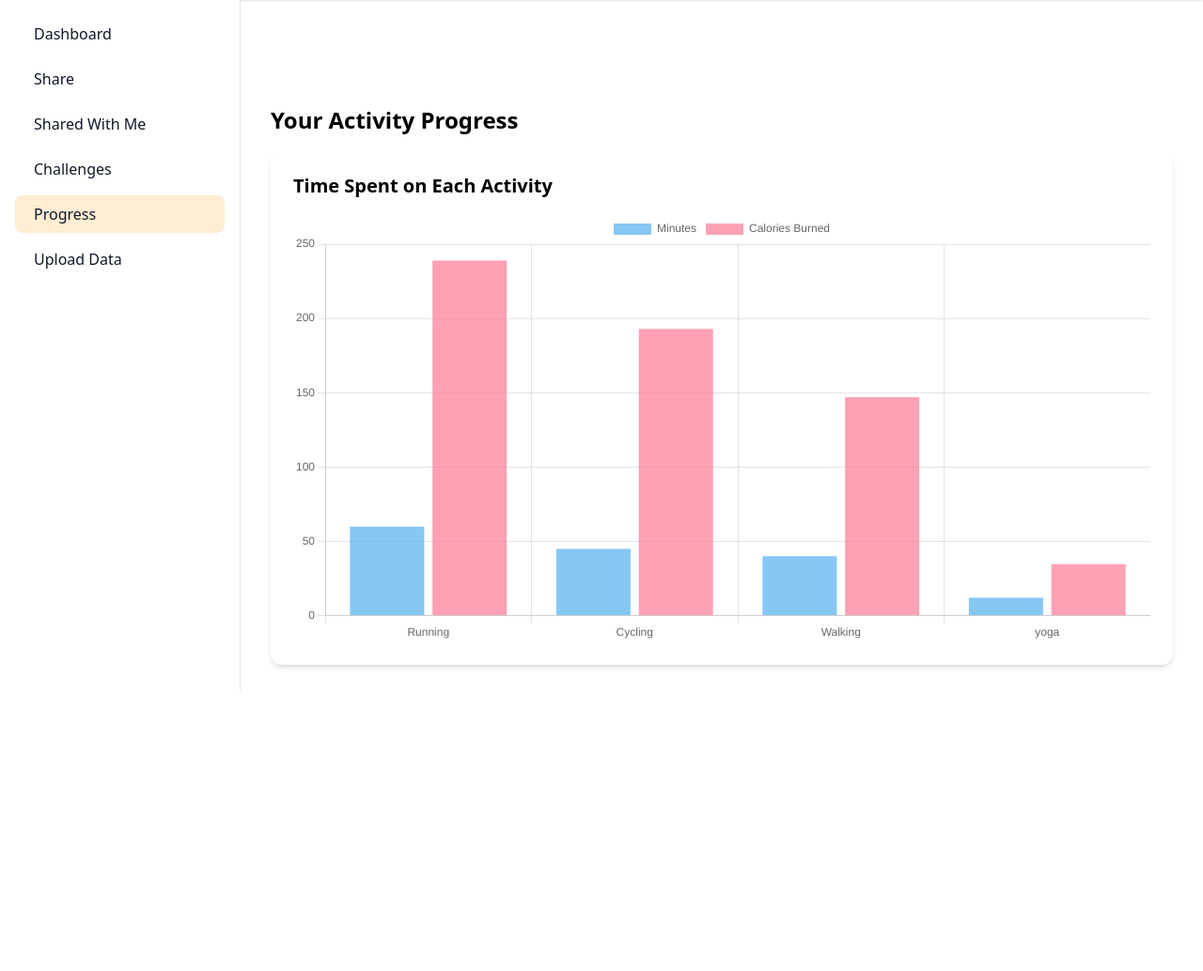
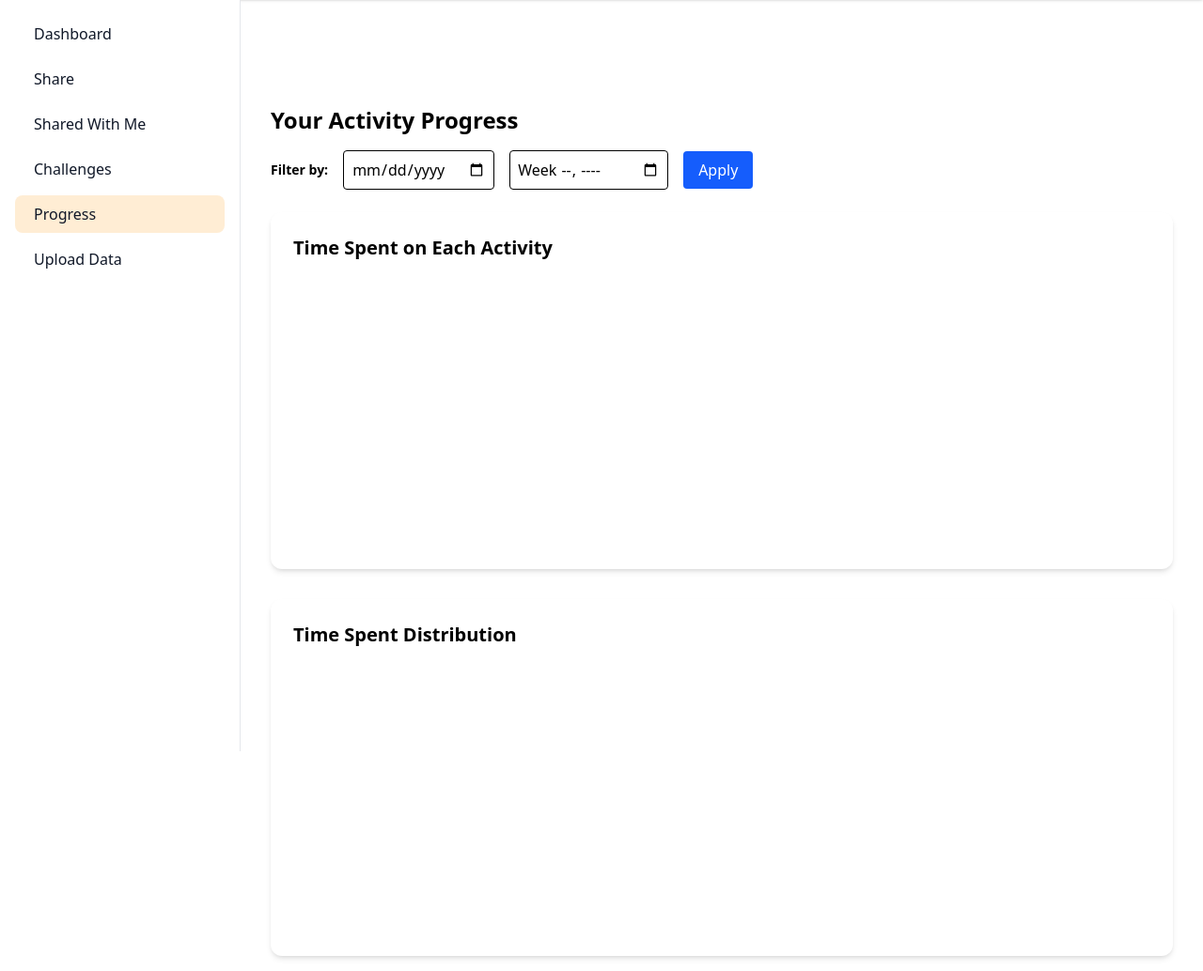
Before and after one commit to ChienAnTu/StrideTrack, a Flask app: page /visualise in a window 1280 px wide. Shown: the part 64-1098 px from the top of the page at 94% size. Before the commit the page ends 800 px from the top, so only its background shows below. Run offline with Flask 3, Linux system fonts and the light colour scheme; a user stored in the database is signed in; a map, chart or similar area stays blank.

Commit message:
Adjusted visualise layout for consistent filtering and chart display

```diff
--- a/app/templates/visualise.html
+++ b/app/templates/visualise.html
@@ -7,12 +7,40 @@
     <!-- main body -->
     <div class="pt-20 max-w-5xl mx-auto px-4 space-y-8">
       <h2 class="text-2xl font-semibold mb-4">Your Activity Progress</h2>
+      <form method="get" class="mb-6 flex flex-wrap items-center gap-4">
+    <label class="text-sm font-semibold">Filter by:</label>
 
-      <div class="bg-white p-6 rounded-xl shadow-md">
-        <h3 class="text-xl font-bold mb-4">Time Spent on Each Activity</h3>
-        <canvas id="activityTimeChart" height="150"></canvas>
+    <!-- Day Picker -->
+    <input type="date" name="day" class="border p-2 rounded" value="{{ request.args.get('day', '') }}">
+
+    <!-- Week Picker -->
+    <input type="week" name="week" class="border p-2 rounded" value="{{ request.args.get('week', '') }}">
+
+    <button type="submit" class="bg-blue-600 text-white px-4 py-2 rounded">Apply</button>
+
+    {% if request.args %}
+    <a href="{{ url_for('visualise') }}" class="text-sm text-red-500 ml-2">Clear</a>
+    {% endif %}
+  </form>
+
+
+      <!-- Bar Chart -->
+    <div class="bg-white p-6 rounded-xl shadow-md">
+      <h3 class="text-xl font-bold mb-4">Time Spent on Each Activity</h3>
+      <div class="h-72 max-w-sm mx-auto">
+        <canvas id="activityTimeChart" class="max-h-full w-full"></canvas>
       </div>
     </div>
+
+    <!-- Pie Chart -->
+    <div class="bg-white p-6 rounded-xl shadow-md mt-8">
+      <h3 class="text-xl font-bold mb-4">Time Spent Distribution</h3>
+      <div class="h-72 max-w-sm mx-auto">
+        <canvas id="activityPieChart" class="max-h-full w-full"></canvas>
+      </div>
+    </div>
+
+
   </main>
 </div>
 
@@ -27,50 +55,7 @@
   {{ activities | tojson | safe }}
 </script>
 
-<script>
-  //Visualizing graph
-const rawDataScript = document.getElementById('activity-data');
-const rawData = rawDataScript ? JSON.parse(rawDataScript.textContent) : [];
-
-const activityTotals = {};
-const calorieTotals = {};
-
-rawData.forEach(a => {
-  const [h, m, s] = a.activity_length.split(':').map(Number);
-  const totalMinutes = h * 60 + m + s / 60;
-
-  activityTotals[a.activity_type] = (activityTotals[a.activity_type] || 0) + totalMinutes;
-  calorieTotals[a.activity_type] = (calorieTotals[a.activity_type] || 0) + a.calories_burned;
-});
-
-const ctx = document.getElementById('activityTimeChart').getContext('2d');
-new Chart(ctx, {
-  type: 'bar',
-  data: {
-    labels: Object.keys(activityTotals),
-    datasets: [
-      {
-        label: 'Minutes',
-        data: Object.values(activityTotals),
-        backgroundColor: 'rgba(54, 162, 235, 0.6)'
-      },
-      {
-        label: 'Calories Burned',
-        data: Object.values(calorieTotals),
-        backgroundColor: 'rgba(255, 99, 132, 0.6)'
-      }
-    ]
-  },
-  options: {
-    responsive: true,
-    scales: {
-      y: { beginAtZero: true },
-      x: { stacked: false }
-    }
-  }
-});
-
-</script>
+<script src="{{ url_for('static', filename='script/visualise_charts.js') }}"></script>
 
 
 <!-- Pass JSON from Flask to JS -->
```
